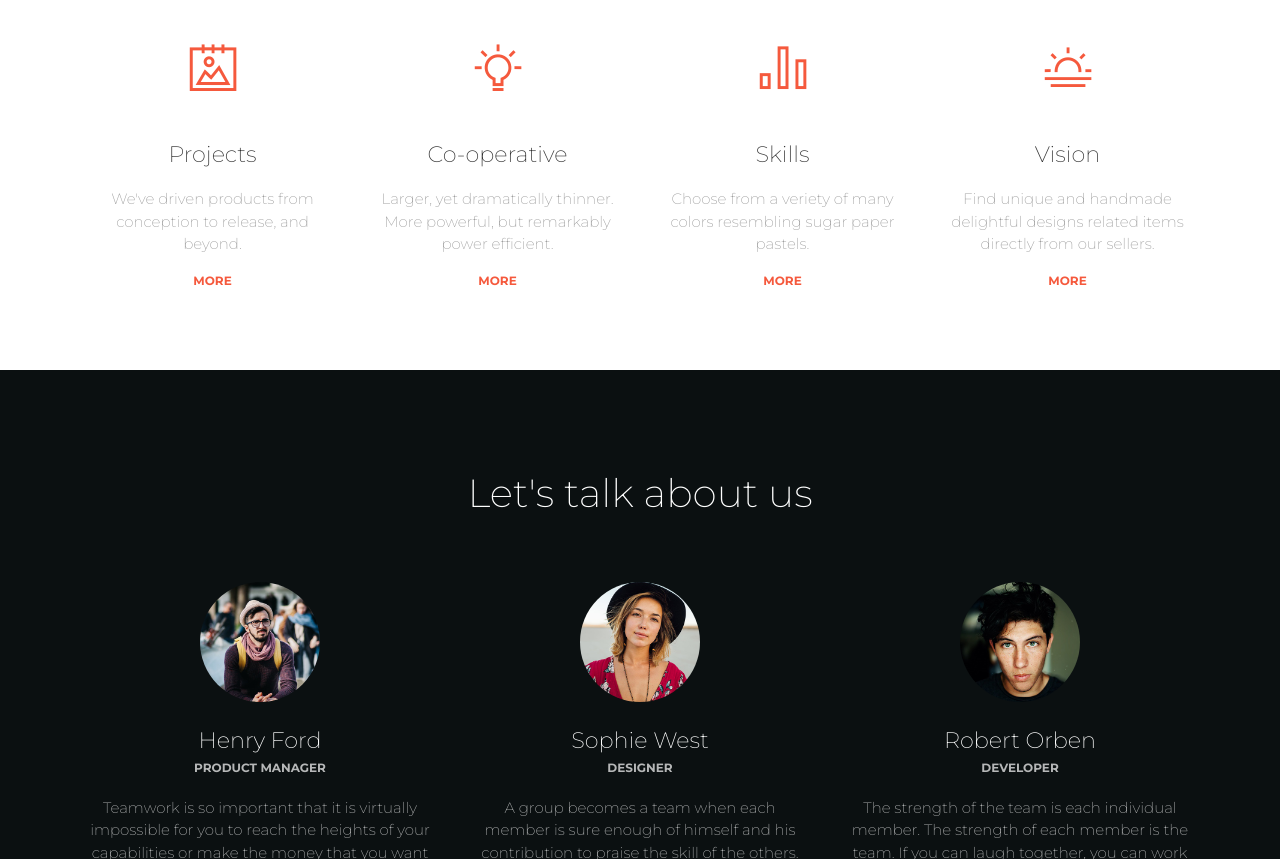
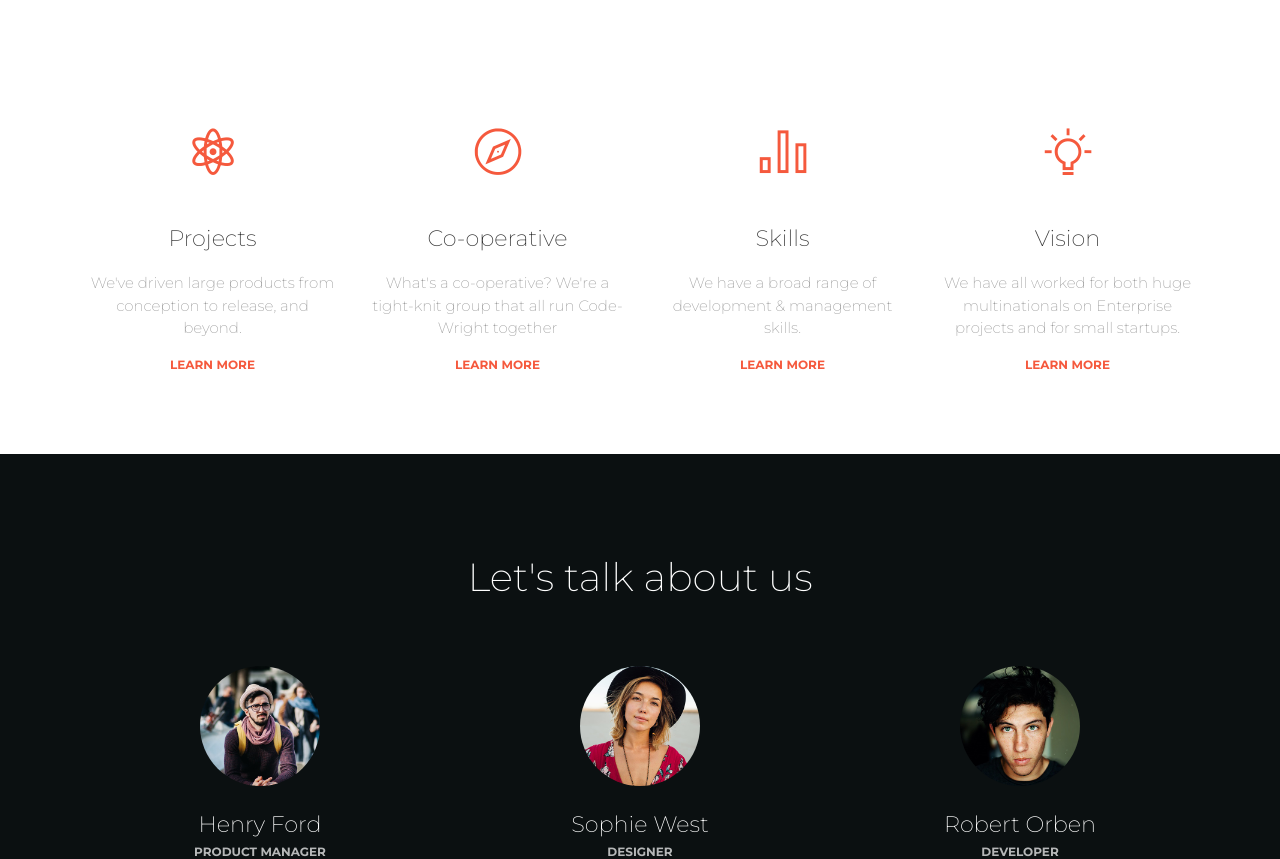
Before and after one commit to codewright-io/codewright-io.github.io, a plain HTML site: page landing-page.html in a window 1280 px wide. Shown: the part 1259-2118 px from the top of the page. Drawn offline with Linux system fonts and the light colour scheme; some packages are replaced by stand-ins of ours.

Commit message:
Update landing page

```diff
--- a/landing-page.html
+++ b/landing-page.html
@@ -29,6 +29,7 @@ The above copyright notice and this permission notice shall be included in all c
   <meta content='width=device-width, initial-scale=1.0, maximum-scale=1.0, user-scalable=0, shrink-to-fit=no' name='viewport' />
   <!--     Fonts and icons     -->
   <link href="https://fonts.googleapis.com/css?family=Montserrat:400,700,200" rel="stylesheet" />
+
   <link href="https://maxcdn.bootstrapcdn.com/font-awesome/latest/css/font-awesome.min.css" rel="stylesheet">
   <!-- CSS Files -->
   <link href="./assets/css/bootstrap.min.css" rel="stylesheet" />
@@ -53,13 +54,13 @@ The above copyright notice and this permission notice shall be included in all c
       </div>
       <div class="collapse navbar-collapse justify-content-end" id="navigation">
         <ul class="navbar-nav">
-          <li class="nav-item">
+          <!-- <li class="nav-item">
             <a href="../index.html" class="nav-link"><i class="nc-icon nc-layout-11"></i> Components</a>
           </li>
           <li class="nav-item">
             <a href="https://demos.creative-tim.com/paper-kit-2/docs/1.0/getting-started/introduction.html" target="_blank" class="nav-link"><i class="nc-icon nc-book-bookmark"></i> Documentation</a>
-          </li>
-          <li class="nav-item">
+          </li> -->
+          <!-- <li class="nav-item">
             <a class="nav-link" rel="tooltip" title="Follow us on Twitter" data-placement="bottom" href="https://twitter.com/CreativeTim" target="_blank">
               <i class="fa fa-twitter"></i>
               <p class="d-lg-none">Twitter</p>
@@ -70,11 +71,11 @@ The above copyright notice and this permission notice shall be included in all c
               <i class="fa fa-facebook-square"></i>
               <p class="d-lg-none">Facebook</p>
             </a>
-          </li>
+          </li> -->
           <li class="nav-item">
-            <a class="nav-link" rel="tooltip" title="Follow us on Instagram" data-placement="bottom" href="https://www.instagram.com/CreativeTimOfficial" target="_blank">
-              <i class="fa fa-instagram"></i>
-              <p class="d-lg-none">Instagram</p>
+            <a class="nav-link" rel="tooltip" title="Email" data-placement="bottom" href="mailto:admin@codewright.io" target="_blank">
+              <i class="fa fa-envelope"></i>
+              <p class="d-lg-none">Email</p>
             </a>
           </li>
           <li class="nav-item">
@@ -96,12 +97,12 @@ The above copyright notice and this permission notice shall be included in all c
         <h1>Code Wright Collective</h1>
         <h3>A team of experienced, loyal developers based in Sydney, Australia.</h3>
         <br />
-        <a href="https://www.youtube.com/watch?v=dQw4w9WgXcQ" class="btn btn-outline-neutral btn-round"><i class="fa fa-play"></i>Watch video</a>
-        <button type="button" class="btn btn-outline-neutral btn-round">Download</button>
+        <a href="#main" class="btn btn-outline-neutral btn-round"><i class="fa fa-chevron-down"></i>&nbsp;Learn More</a>
+        <!-- <button type="button" class="btn btn-outline-neutral btn-round">Download</button> -->
       </div>
     </div>
   </div>
-  <div class="main">
+  <div class="main" id="main">
     <div class="section text-center">
       <div class="container">
         <div class="row">
@@ -116,32 +117,36 @@ The above copyright notice and this permission notice shall be included in all c
             <a href="#paper-kit" class="btn btn-danger btn-round">Details</a>
           </div>
         </div>
+        <br />
+        <br />
+        <br />
+        <br />
         <br/>
         <br/>
         <div class="row">
           <div class="col-md-3">
             <div class="info">
               <div class="icon icon-danger">
-                <i class="nc-icon nc-album-2"></i>
+                <i class="nc-icon nc-atom"></i>
               </div>
               <div class="description">
                 <h4 class="info-title">Projects</h4>
                 <br>
-                <p class="description">We've driven products from conception to release, and beyond.</p>
-                <a href="javascript:;" class="btn btn-link btn-danger">More</a>
+                <p class="description">We've driven large products from conception to release, and beyond.</p>
+                <a href="javascript:;" class="btn btn-link btn-danger">Learn More</a>
               </div>
             </div>
           </div>
           <div class="col-md-3">
             <div class="info">
               <div class="icon icon-danger">
-                <i class="nc-icon nc-bulb-63"></i>
+                <i class="nc-icon nc-compass-05"></i>
               </div>
               <div class="description">
                 <h4 class="info-title">Co-operative</h4>
                 <br>
-                <p>Larger, yet dramatically thinner. More powerful, but remarkably power efficient.</p>
-                <a href="javascript:;" class="btn btn-link btn-danger">More</a>
+                <p>What's a co-operative? We're a tight-knit group that all run Code-Wright together</p>
+                <a href="javascript:;" class="btn btn-link btn-danger">Learn More</a>
               </div>
             </div>
           </div>
@@ -153,21 +158,21 @@ The above copyright notice and this permission notice shall be included in all c
               <div class="description">
                 <h4 class="info-title">Skills</h4>
                 <br>
-                <p>Choose from a veriety of many colors resembling sugar paper pastels.</p>
-                <a href="javascript:;" class="btn btn-link btn-danger">More</a>
+                <p>We have a broad range of development & management skills.</p>
+                <a href="javascript:;" class="btn btn-link btn-danger">Learn More</a>
               </div>
             </div>
           </div>
           <div class="col-md-3">
             <div class="info">
               <div class="icon icon-danger">
-                <i class="nc-icon nc-sun-fog-29"></i>
+                <i class="nc-icon nc-bulb-63"></i>
               </div>
               <div class="description">
                 <h4 class="info-title">Vision</h4>
                 <br>
-                <p>Find unique and handmade delightful designs related items directly from our sellers.</p>
-                <a href="javascript:;" class="btn btn-link btn-danger">More</a>
+                <p>We have all worked for both huge multinationals on Enterprise projects and for small startups.</p>
+                <a href="javascript:;" class="btn btn-link btn-danger">Learn More</a>
               </div>
             </div>
           </div>
```
